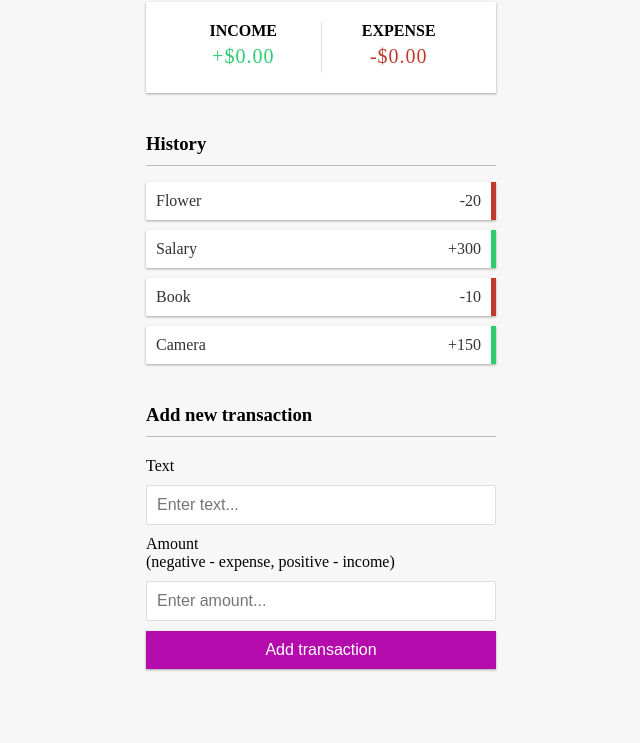
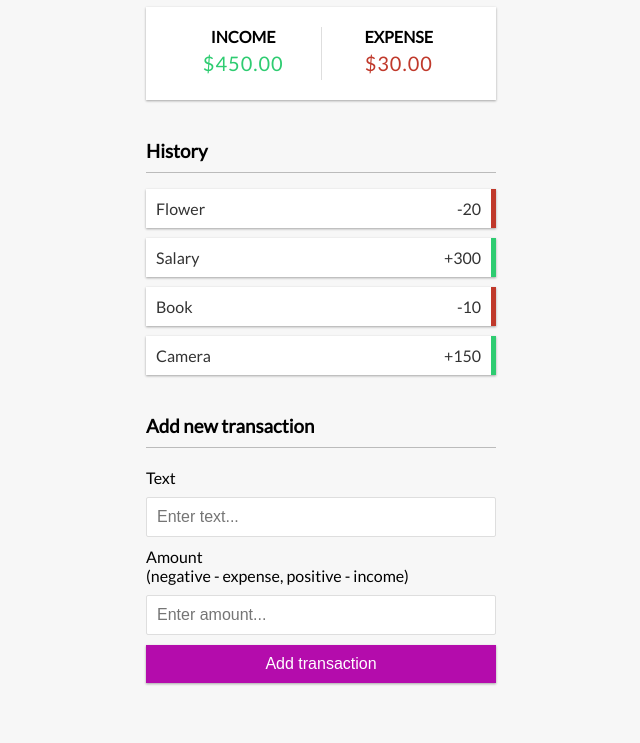
Before and after one commit to appsius/expens, a plain HTML site: page index.html in a window 1280 px wide. Shown: the part 170-913 px from the top of the page, without its empty margins (319-959 px from the left). Drawn offline with Linux system fonts and the light colour scheme.

Commit message:
Display balance, income and expense

```diff
--- a/script.js
+++ b/script.js
@@ -34,11 +34,34 @@ function addTransactionDOM(transaction) {
 	list.appendChild(item);
 }
 
+// Update balance, income and expenses
+function updateValues() {
+	const amounts = transactions.map(transaction => transaction.amount);
+
+	const total = amounts.reduce((acc, item) => (acc += item), 0).toFixed(2);
+
+	const income = amounts
+		.filter(item => item > 0)
+		.reduce((acc, item) => (acc += item), 0)
+		.toFixed(2);
+
+	const expense = (
+		amounts.filter(item => item < 0).reduce((acc, item) => (acc += item), 0) *
+		-1
+	).toFixed(2);
+
+	balance.innerText = `$${total}`;
+	money_plus.innerText = `$${income}`;
+	money_minus.innerText = `$${expense}`;
+}
+
 // Init App
 function init() {
 	list.innerHTML = '';
 
 	transactions.forEach(addTransactionDOM);
+
+	updateValues();
 }
 
 init();
--- a/style.css
+++ b/style.css
@@ -16,7 +16,7 @@ body {
 	justify-content: center;
 	min-height: 100vh;
 	margin: 0;
-	font-family: 'Lato' sans-serif;
+	font-family: 'Lato', sans-serif;
 }
 
 .container {
@@ -150,3 +150,10 @@ input[type='number'] {
 .list li:hover .delete-btn {
 	opacity: 1;
 }
+
+@media (max-width: 600px) {
+	.container {
+		margin: 20px auto;
+		width: 280px;
+	}
+}
```
